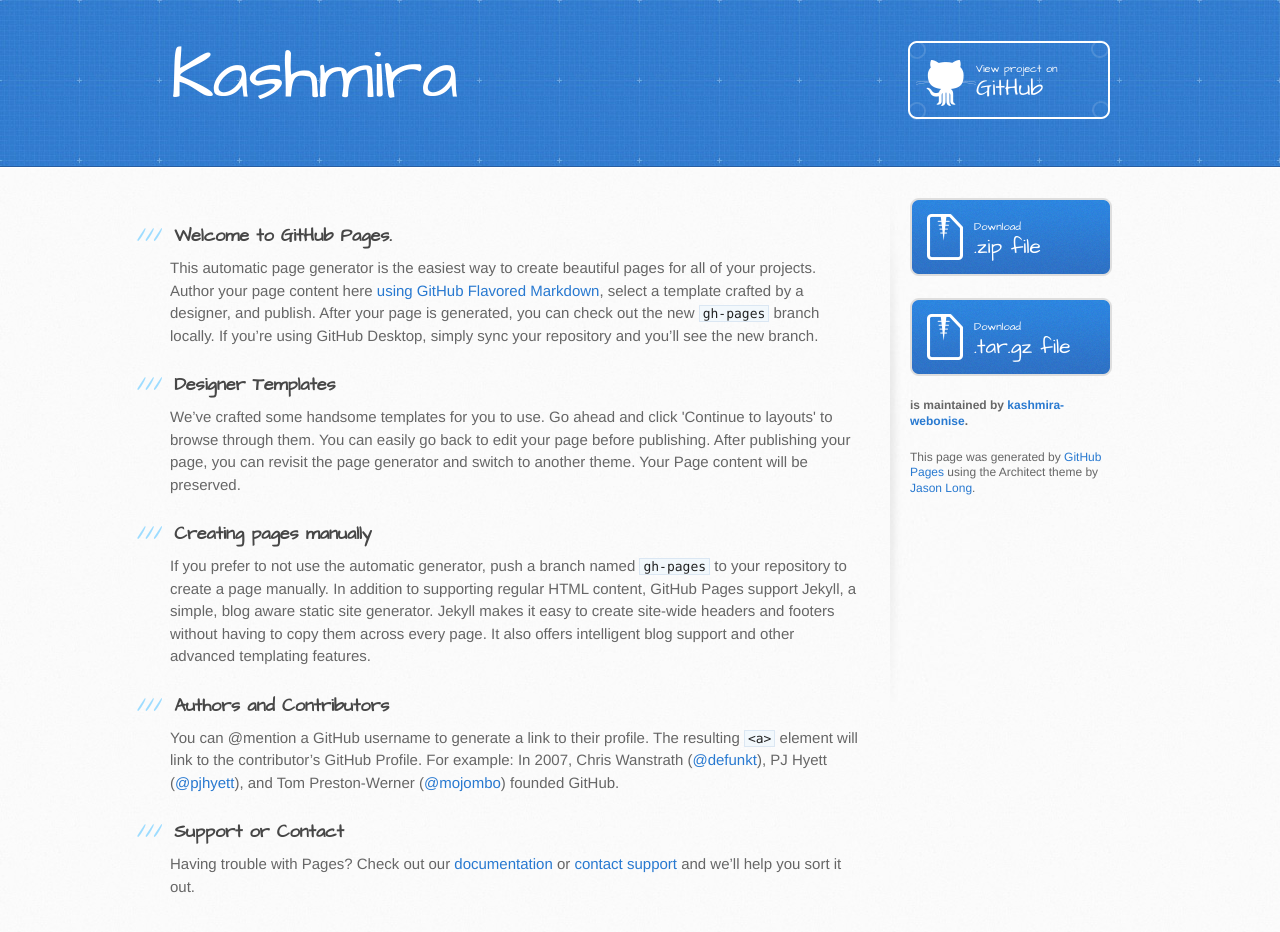
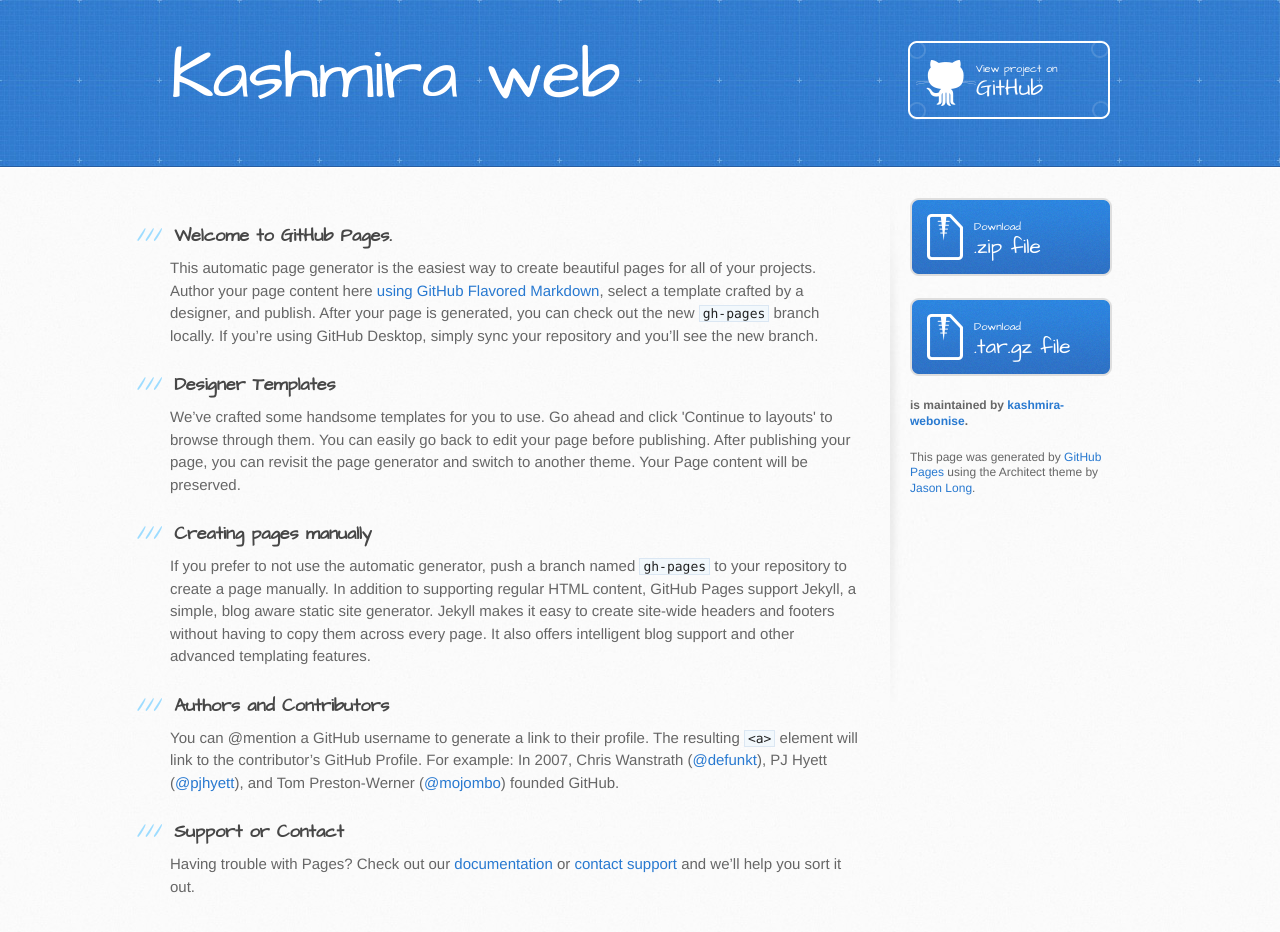
Before and after one commit to kashmira-webonise/kashmira, a plain HTML site: page index.html in a window 1280 px wide. Drawn offline with Linux system fonts and the light colour scheme.

Commit message:
first commit

```diff
--- a/index.html
+++ b/index.html
@@ -19,7 +19,7 @@
   <body>
     <header>
       <div class="inner">
-        <h1>Kashmira</h1>
+        <h1>Kashmira web</h1>
         <h2></h2>
         <a href="https://github.com/kashmira-webonise/kashmira" class="button"><small>View project on</small> GitHub</a>
       </div>
```
